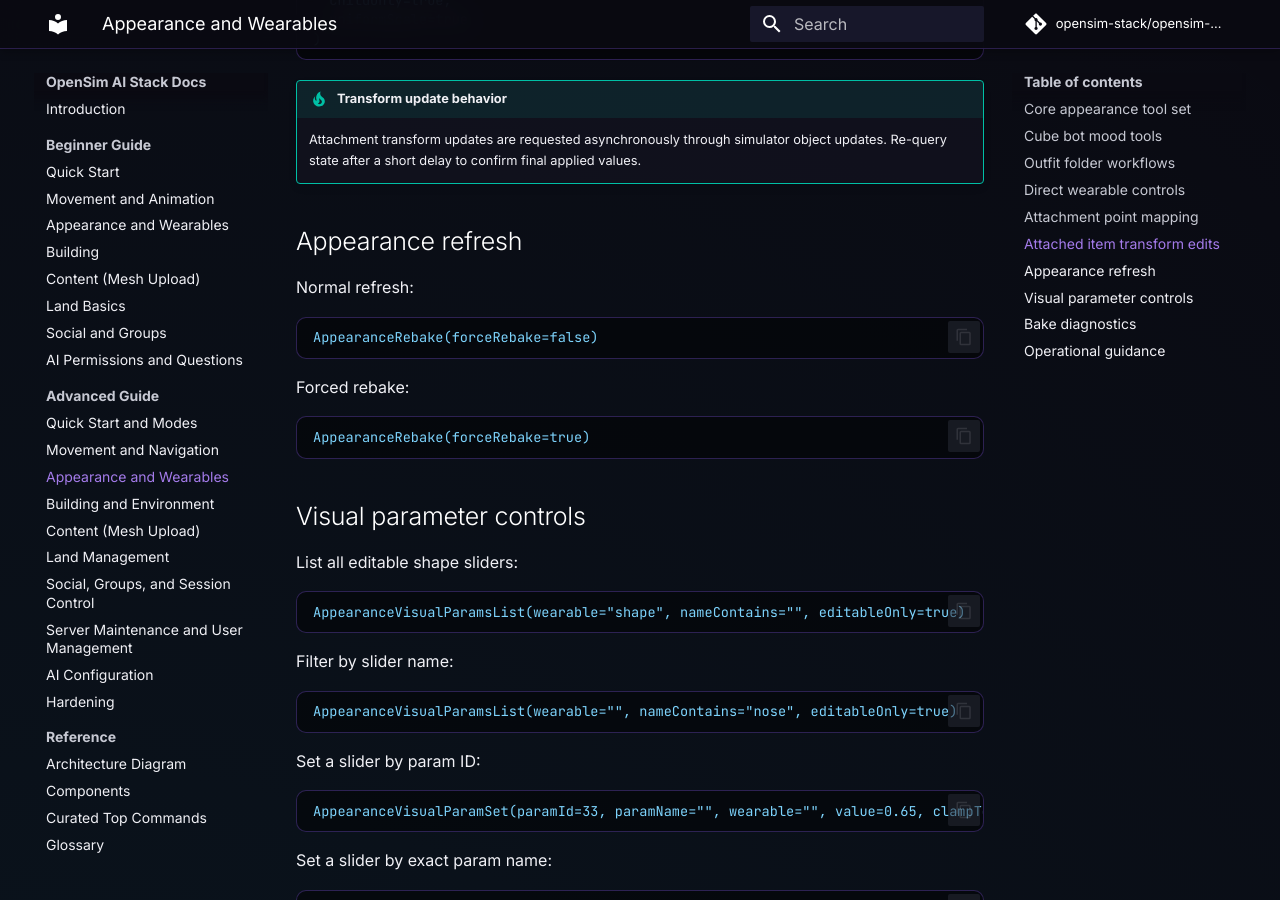
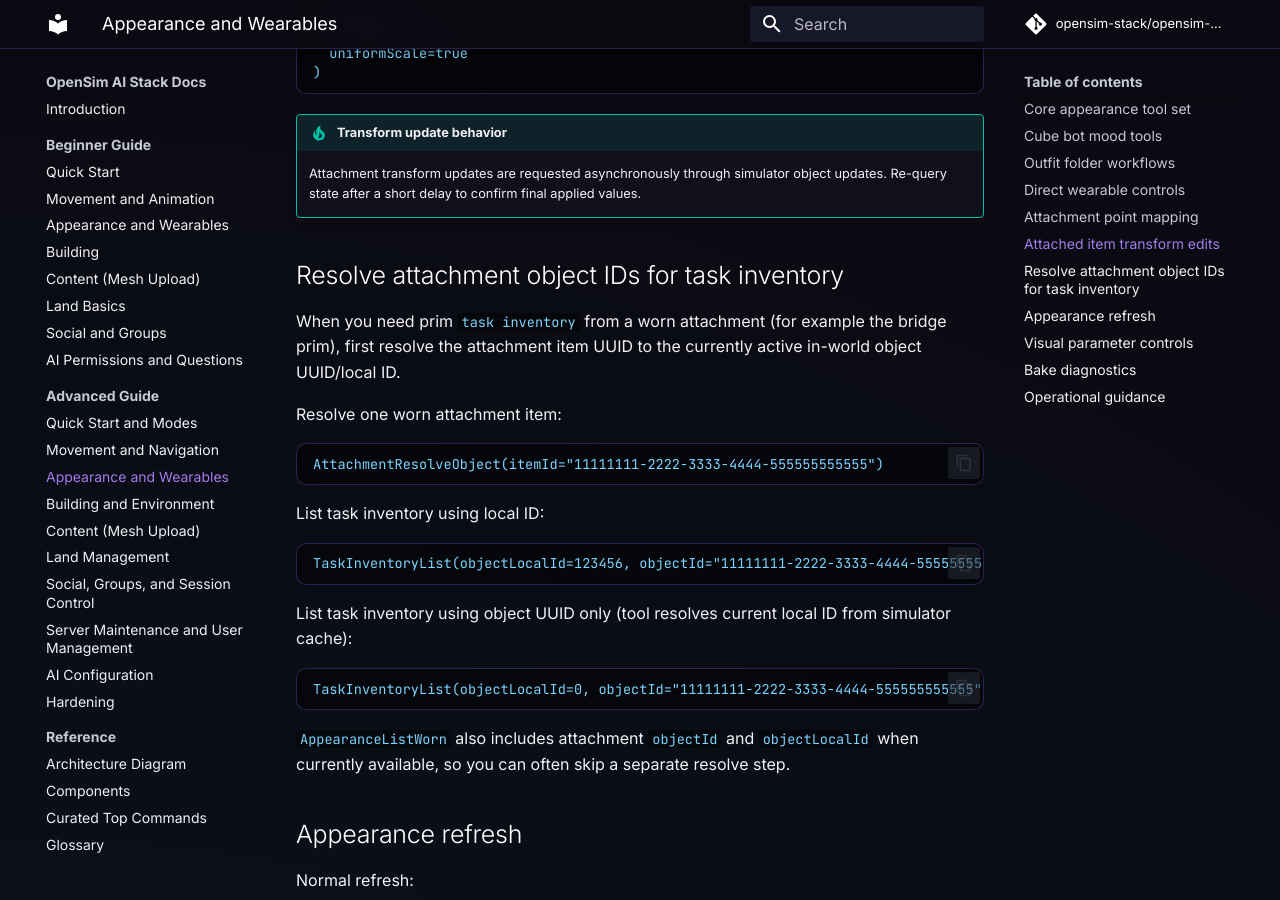
Before and after one commit to opensim-stack/opensim-stack-docs, an MkDocs documentation site: the page built from docs/advanced/appearance.md, in a window 1280 px wide and 900 px high, scrolled down 3602 px. Built offline with MkDocs 1.6.1 and Material for MkDocs 9.7.7, drawn with Linux system fonts in a browser that asks for light colours; comment, search, counter and statistics services are not loaded; some of the changed text lies outside the part shown.

Commit message:
Better attachment query tools.

````diff
--- a/docs/advanced/appearance.md
+++ b/docs/advanced/appearance.md
@@ -13,6 +13,7 @@ This page documents tool-level outfit, wearable, and attachment control in `open
 - `AppearanceAttachItem`
 - `AppearanceSetAttachmentPointMapping`
 - `AppearanceListAttachmentPointMappings`
+- `AttachmentResolveObject`
 - `AppearanceDetachItem`
 - `AppearanceGetAttachedItemTransform`
 - `AppearanceSetAttachedItemTransform`
@@ -166,6 +167,30 @@ AppearanceSetAttachedItemTransform(
 !!! tip "Transform update behavior"
     Attachment transform updates are requested asynchronously through simulator object updates. Re-query state after a short delay to confirm final applied values.
 
+## Resolve attachment object IDs for task inventory
+
+When you need prim `task inventory` from a worn attachment (for example the bridge prim), first resolve the attachment item UUID to the currently active in-world object UUID/local ID.
+
+Resolve one worn attachment item:
+
+```text
+AttachmentResolveObject(itemId="11111111-2222-3333-4444-555555555555")
+```
+
+List task inventory using local ID:
+
+```text
+TaskInventoryList(objectLocalId=123456, objectId="11111111-2222-3333-4444-555555555555", maxResults=200)
+```
+
+List task inventory using object UUID only (tool resolves current local ID from simulator cache):
+
+```text
+TaskInventoryList(objectLocalId=0, objectId="11111111-2222-3333-4444-555555555555", maxResults=200)
+```
+
+`AppearanceListWorn` also includes attachment `objectId` and `objectLocalId` when currently available, so you can often skip a separate resolve step.
+
 ## Appearance refresh
 
 Normal refresh:
````
Also changed, not shown: docs/beginner/appearance.md (+12 -0 lines).
